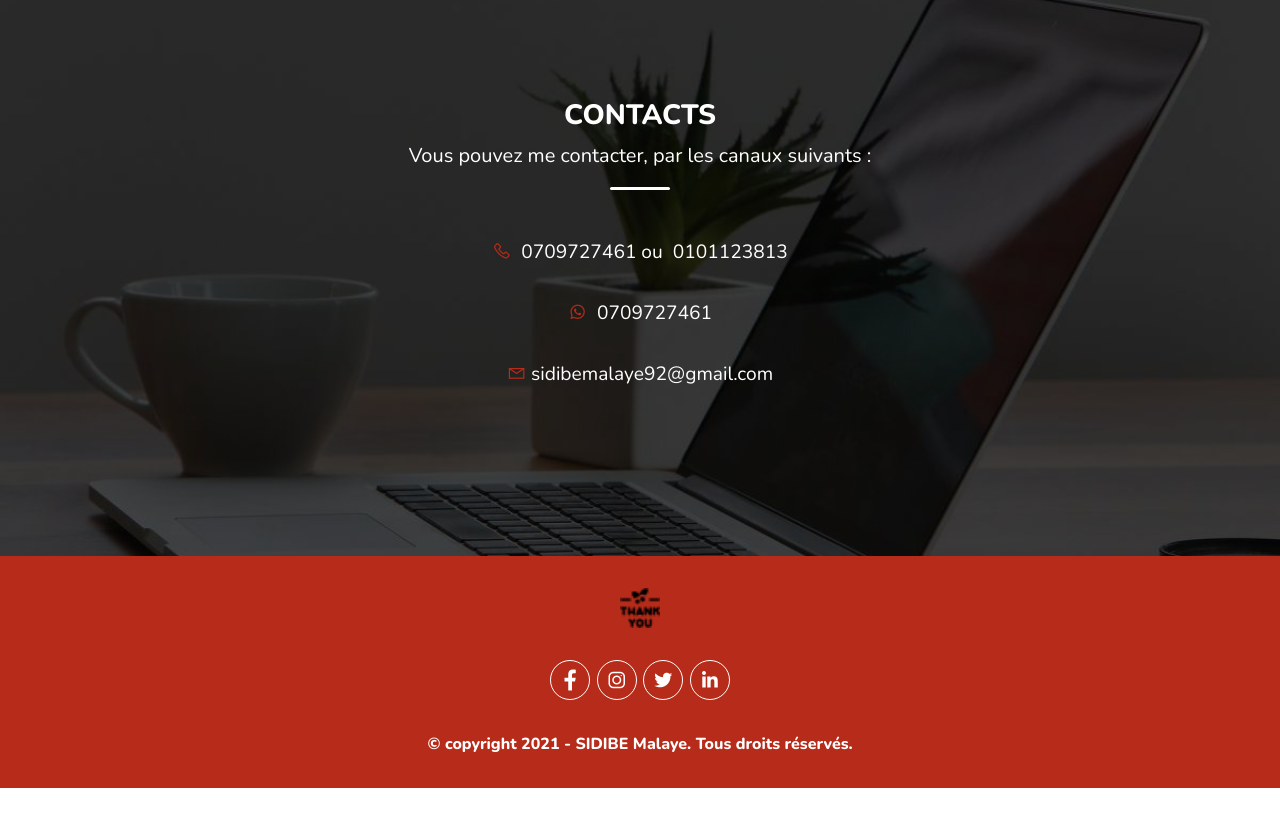
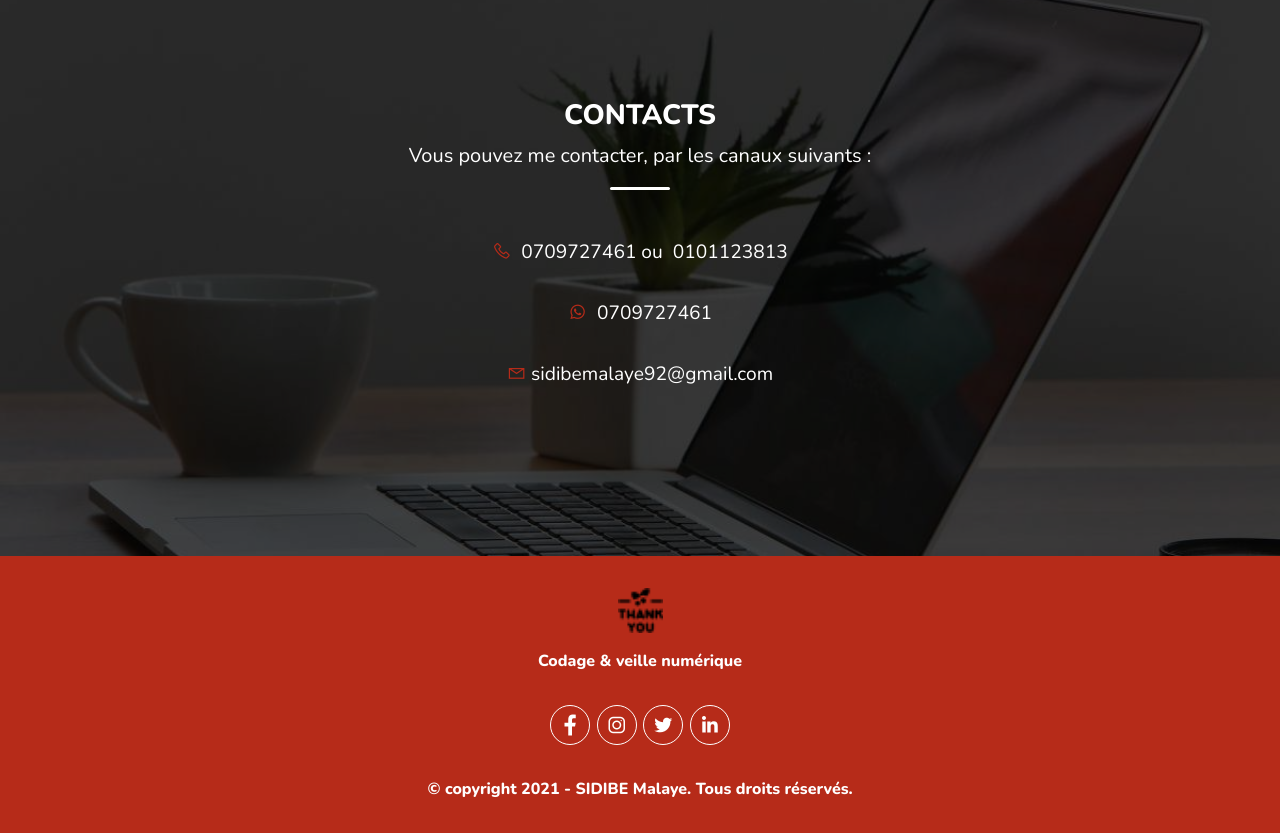
Before and after one commit to Lecodeur92/Portfolio, a plain HTML site: page index.html in a window 1280 px wide. Shown: the part 4138-4971 px from the top of the page. Before the commit the page ends 4926 px from the top, so only its background shows below. Drawn offline with nearby package versions, Linux system fonts and the light colour scheme.

Commit message:
Update index.html

```diff
--- a/index.html
+++ b/index.html
@@ -308,9 +308,12 @@
 
     <footer>
         <div class="container-fluid footer">
-            <div class="d-flex justify-content-center align-items-center flex-row mb-3">
-                <img src="thank-you.png" width="40px">
+            <div class="d-flex justify-content-center align-items-center mb-3">
+                <img src="thank-you.png" width="45px">
             </div>
+            <span class="text-center text-white fw-bold mb-3">
+                Codage & veille numérique
+            </span>
             <div class="d-flex justify-content-center align-items-center flex-row mb-3">
                 <div><i class="lab la-facebook-f"></i></div>
                 <div><i class="lab la-instagram"></i></div>
```
